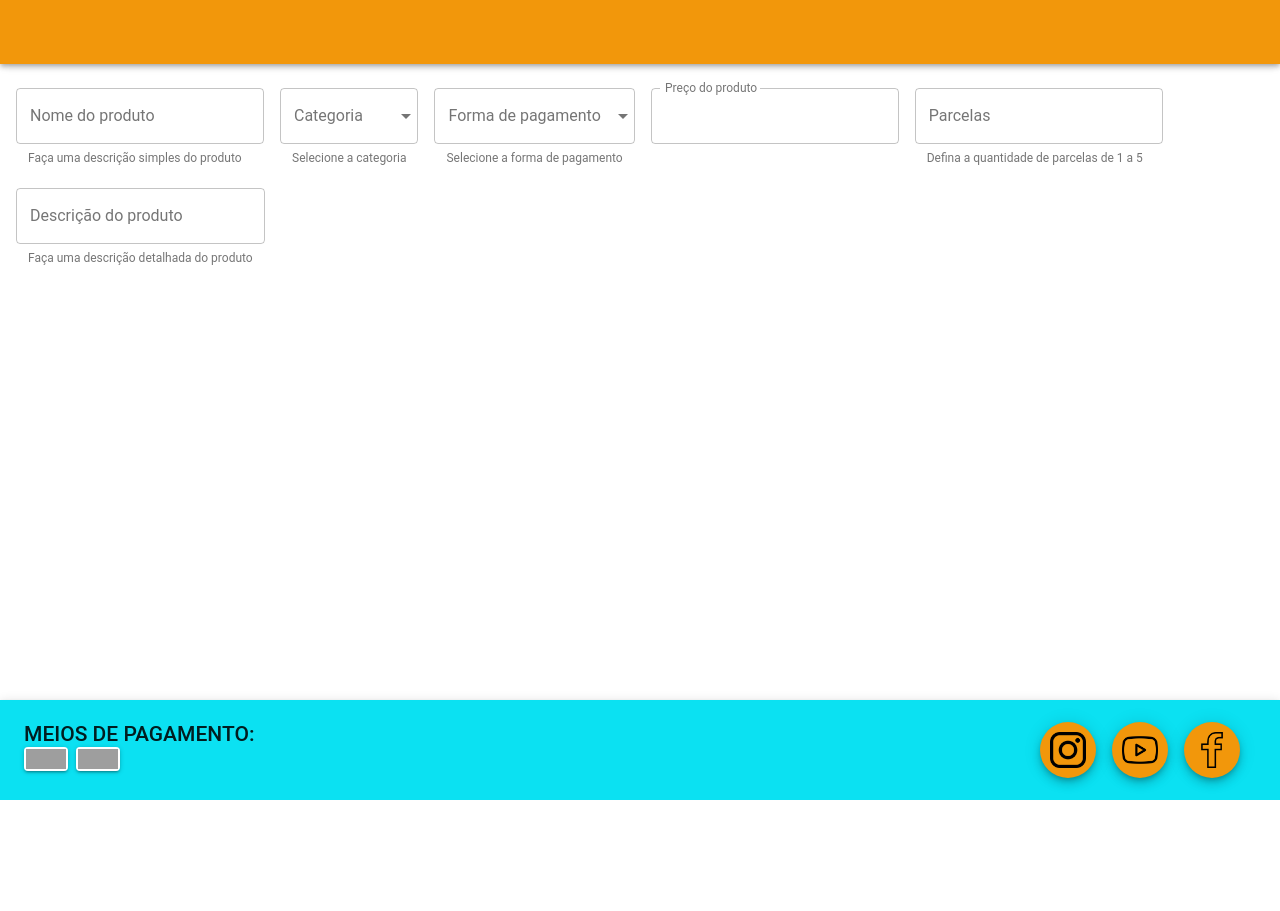
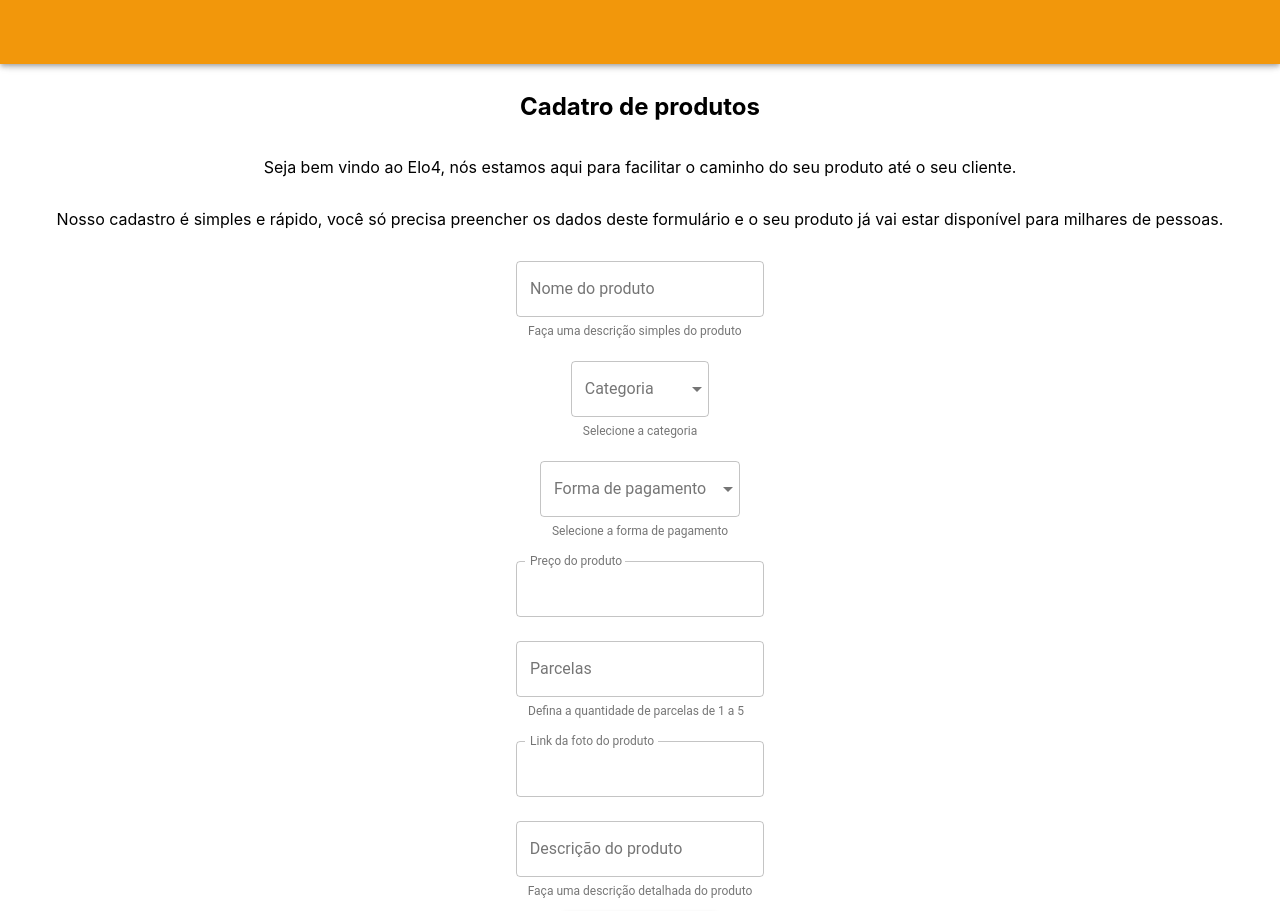
Before and after one commit to future4code/hamilton-elo4, a React (Create React App) app in the folder elo4/: page / in a window 1280 px wide. Shown: the top 911 px of the page. Before the commit the page ends 800 px from the top, so only its background shows below. Built offline with nearby package versions, Linux system fonts and the light colour scheme; grey boxes are pictures that could not be loaded.

Commit message:
Alterações de estilização e funções no formulário produtos

```diff
--- a/elo4/src/components/FormProduct.js
+++ b/elo4/src/components/FormProduct.js
@@ -12,6 +12,8 @@ const styles = theme => ({
   container: {
     display: 'flex',
     flexWrap: 'wrap',
+    justify: 'center',
+    alignItems: 'center,'
   },
   textField: {
     marginLeft: theme.spacing.unit,
@@ -21,7 +23,12 @@ const styles = theme => ({
     marginTop: 16,
   },
   menu: {
-    width: 200,
+    width: 220,
+  },
+  button: {
+    margin: theme.spacing.unit,
+    padding: 8,
+    height: 50,
   },
 });
 
@@ -73,6 +80,7 @@ class FormProduct extends React.Component {
     productValue: undefined,
     paymentMethod: undefined,
     productDescription: '',
+    productUrl: '',
 
   };
 
@@ -107,6 +115,11 @@ class FormProduct extends React.Component {
       [parcell]: event.target.value,
     });
   };
+  handleChange = productUrl => event => {
+    this.setState({
+      [productUrl]: event.target.value,
+    });
+  };
   handleChange = productDescription => event => {
     this.setState({
       [productDescription]: event.target.value,
@@ -117,7 +130,18 @@ class FormProduct extends React.Component {
 
     return (
       <form className={classes.container} noValidate autoComplete="off">
-
+        <Grid container
+          direction="column"
+          justify="center"
+          alignItems="center">
+          <h2>Cadatro de produtos</h2>
+          <p>Seja bem vindo ao Elo4, nós estamos aqui para facilitar o caminho do seu produto até o seu cliente.</p>
+          <p>Nosso cadastro é simples e rápido, você só precisa preencher os dados deste formulário e o seu produto já vai estar disponível para milhares de pessoas.</p>
+        </Grid>
+        <Grid container
+          direction="column"
+          justify="center"
+          alignItems="center">
           <TextField
             id="outlined-name-do-produto"
             label="Nome do produto"
@@ -178,6 +202,7 @@ class FormProduct extends React.Component {
           <TextField
             id="preço-do-produto"
             label="Preço do produto"
+            className={classes.textField}
             value={this.state.productValue}
             onChange={this.handleChange('productValue')}
             type="number"
@@ -201,6 +226,20 @@ class FormProduct extends React.Component {
           />
 
           <TextField
+            id="url-do-produto"
+            label="Link da foto do produto"
+            value={this.state.productUrl}
+            onChange={this.handleChange('productUrl')}
+            className={classes.textField}
+            InputLabelProps={{
+              shrink: true,
+            }}
+            helperText=""
+            margin="normal"
+            variant="outlined"
+          />
+
+          <TextField
             id="descrição-do-produto"
             label="Descrição do produto"
             multiline
@@ -212,6 +251,15 @@ class FormProduct extends React.Component {
             helperText="Faça uma descrição detalhada do produto"
             variant="outlined"
           />
+
+          <Button
+          size="medium"
+          variant="contained"
+          color="primary"
+          className={classes.button}>
+          Adicionar produto
+          </Button>
+          </Grid>
       </form>
     );
   }
```
Lines whose indentation alone changed are shown as unchanged.
